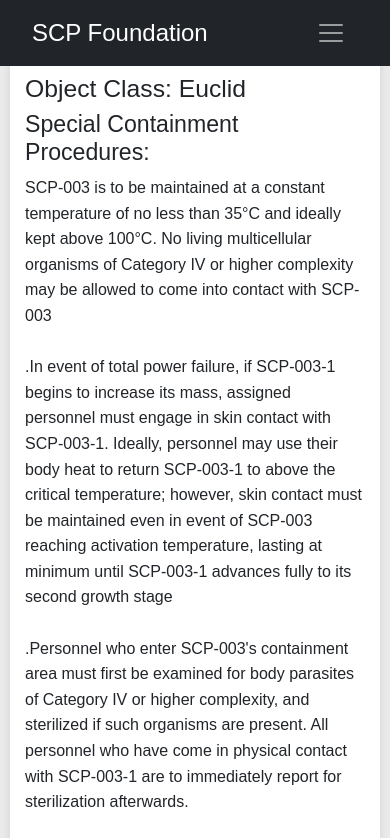
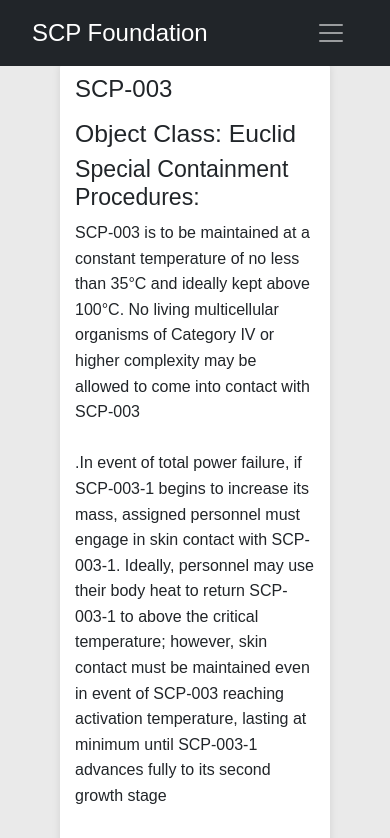
Before and after one commit to rejinhacker/30075059_SCP_React, a React (Create React App) app: page /scp3 in a window 390 px wide. Shown: the top 838 px of the page. Built offline with nearby package versions, Linux system fonts and the light colour scheme.

Commit message:
Update App.css

```diff
--- a/src/App.css
+++ b/src/App.css
@@ -1,7 +1,7 @@
 /* App Styles */
 body {
   background-color: #eaeaea; /* Light gray background for the whole page */
-  margin: 0; /* Set body margin to 0 to avoid unwanted spacing */
+  margin: 45px; /* Remove body margin to eliminate spacing issues */
   font-family: Arial, sans-serif;
   padding: 0; /* Correct padding */
 }
@@ -9,7 +9,7 @@
 .App {
   display: flex;
   flex-direction: column;
-  min-height: 100vh; /* Full height layout makes footer stay at the bottom */
+  min-height: 1000vh; /* Full height layout makes footer stay at the bottom */
 }
 
 .navbar {
@@ -84,7 +84,6 @@
   line-height: 1.6; /* Improved readability */
   overflow: visible; /* Ensure description text is visible */
 }
-
 /* Responsive Styles */
 @media (max-width: 768px) {
   .navbar-menu {
@@ -121,7 +120,6 @@
   .main {
     margin: 10px; /* Adjust margins for mobile */
     padding: 10px; /* Less padding on small screens */
-    width: calc(100% - 20px); /* Ensure main width fits on mobile */
   }
 
   .footer {
@@ -129,22 +127,18 @@
   }
 
   .scp-container {
-    margin: 10px; /* Less margin on mobile */
+    margin: 15px; /* Less margin on mobile */
     padding: 15px; /* Adjust padding */
-    width: calc(100% - 20px); /* Ensure it fits the screen */
-    box-sizing: border-box; /* Include padding and border in width */
   }
 
   .scp-title {
     font-size: 1.5em; /* Smaller title on mobile */
-    margin: 10px 0; /* Adjust margin to keep titles visible */
   }
 
   .scp-description {
     font-size: 1em; /* Smaller description on mobile */
   }
 }
-
 .section {
   margin: 20px; /* Space above sections */
 }
```
